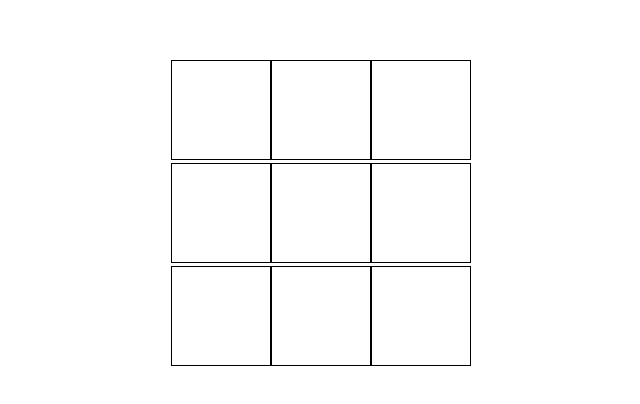
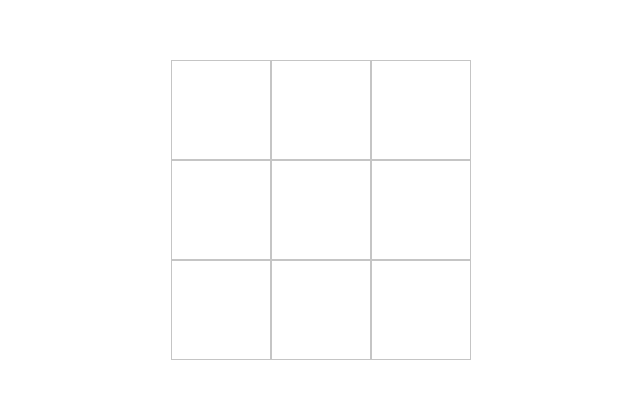
Before and after one commit to NatGlass/tic-tac-toe, a React (Vite) app: page / in a window 1280 px wide. Shown: the part 190-594 px from the top of the page, without its empty margins (319-959 px from the left). Built offline with nearby package versions, Linux system fonts and the light colour scheme.

Commit message:
fix border

```diff
--- a/src/index.css
+++ b/src/index.css
@@ -16,13 +16,13 @@ body {
   height: 300px;
   display: grid;
   grid-template-columns: repeat(3, 100px);
-  gap: 0;
 }
 
 .square {
   width: 100px;
   height: 100px;
-  border: 1px solid black;
-  background-color: white;
+  padding: 3px;
+  background: #fff;
+  border: 1px solid #c5c5c5;
   font-size: 40px;
 }
```
